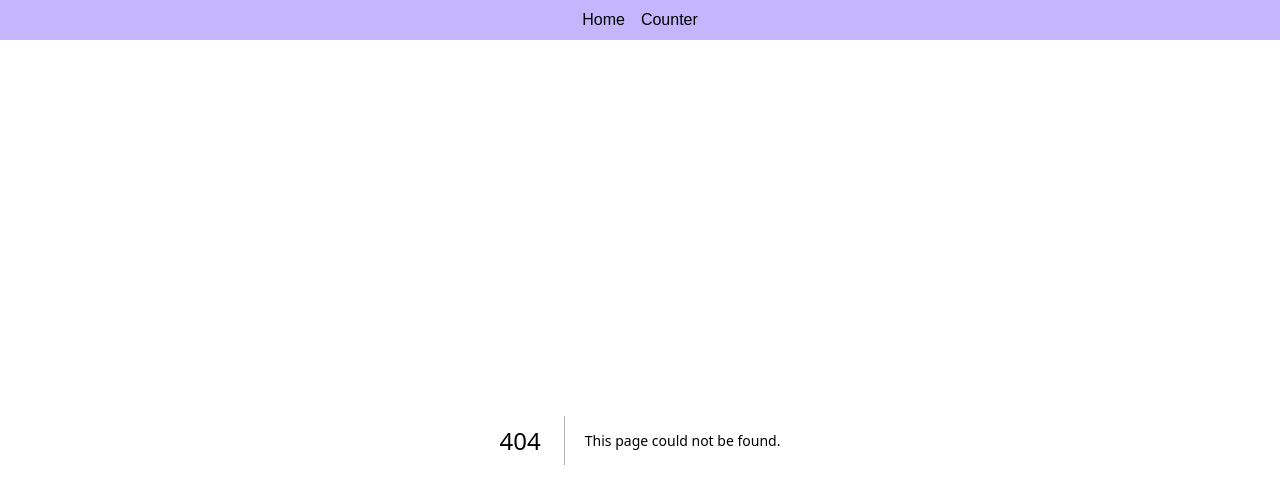
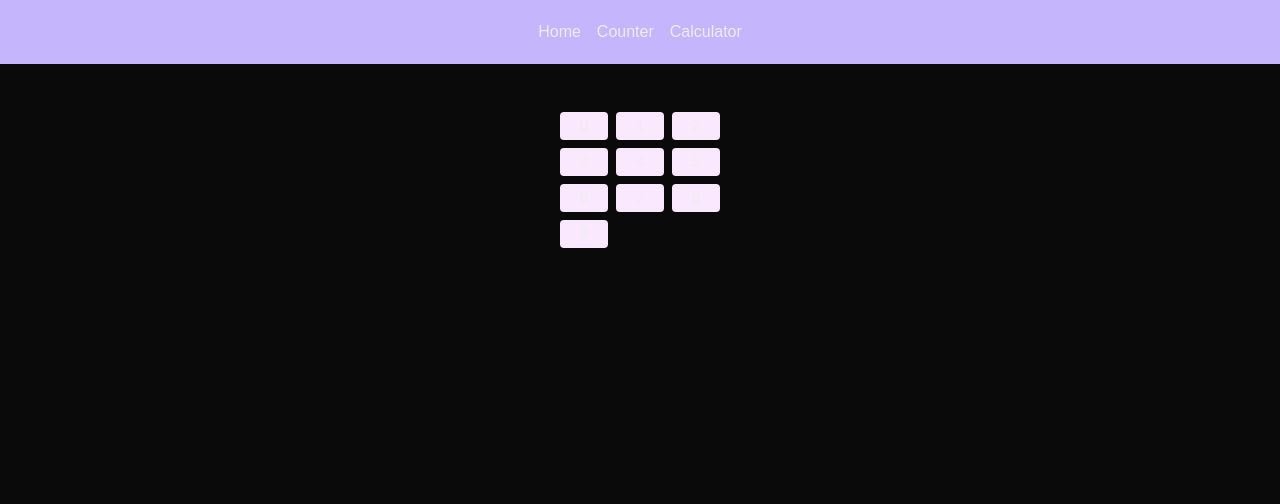
Before and after one commit to brandon-relentnet/ti84-plus-ce, a Next.js app: page /calculator in a window 1280 px wide. Before the commit this address had no page. Shown: the top 504 px of the page. Built offline with nearby package versions, Linux system fonts and the light colour scheme.

Commit message:
Learned to use grid and flex to create a more attractive user interface mimicking the layout of a calculator, then I used what I learned about state previously to log button values to the console.

```diff
--- /dev/null
+++ b/src/app/calculator/page.js
@@ -0,0 +1,10 @@
+import Calculate from "@/components/calculator/Calculator";
+
+export default function CalculatorPage() {
+
+    return (
+        <div>
+            <Calculate />
+        </div>
+    );
+}
--- a/src/app/layout.js
+++ b/src/app/layout.js
@@ -24,7 +24,9 @@ export default function RootLayout({ children }) {
         className={`${geistSans.variable} ${geistMono.variable} antialiased`}
       >
         <Navbar />
+        <div className="mt-28">
         {children}
+        </div>
       </body>
     </html>
   );
--- /dev/null
+++ b/src/components/Button.js
@@ -0,0 +1,11 @@
+export default function ({ children, onClick, value }) {
+    return (
+        <button
+        onClick={onClick}
+        value={value}
+        className="bg-fuchsia-100 border-2 border-transparent hover:border-fuchsia-300 transition duration-150 active:border-fuchsia-500 rounded active:scale-110"
+        >
+            {children}
+        </button>
+    );
+}
--- /dev/null
+++ b/src/components/calculator/Calculator.js
@@ -0,0 +1,16 @@
+"use client";
+
+import CalculatorButton from "./CalculatorButtons";
+
+
+const numbers = Array.from(Array(10).keys());
+
+export default function Calculate() {
+    const handleClick = (event) => {
+        console.log(event.target.value);
+    }
+
+    return(
+        <CalculatorButton numbers={numbers} onClick={handleClick} />
+    );
+}
--- /dev/null
+++ b/src/components/calculator/CalculatorButtons.js
@@ -0,0 +1,12 @@
+import Button from "../Button"
+
+export default function CalculatorButton({ numbers, onClick }) {
+
+    return (
+        <div className="grid grid-cols-3 mx-auto w-40 gap-2">
+            {numbers.map((number) => (
+                <Button onClick={onClick} key={number} value={number}>{number}</Button>
+            ))}
+        </div>
+    )
+}
--- a/src/components/counter/Counter.js
+++ b/src/components/counter/Counter.js
@@ -1,7 +1,7 @@
 "use client";
 
 import { useState } from 'react';
-import Button from './Button';
+import Button from '../Button';
 
 export default function TestComp() {
     const [count, setCount] = useState(0);
@@ -12,7 +12,8 @@ export default function TestComp() {
     return (
         <div>
             <h1>{count}</h1>
-            <Button increase={handleIncrease} decrease={handleDecrease} />
+            <Button onClick={handleIncrease}>+</Button>
+            <Button onClick={handleDecrease}>-</Button>
         </div>
 
     );
--- a/src/components/navbar/Navbar.js
+++ b/src/components/navbar/Navbar.js
@@ -2,17 +2,18 @@ import Link from "next/link";
 
 const endpoints = [
     { name: "Home", path: "/" },
-    { name: "Counter", path: "/counter" }
+    { name: "Counter", path: "/counter" },
+    { name: "Calculator", path: "/calculator" }
 ];
 
 export default function Navbar() {
     return (
-        <nav className="flex justify-center bg-violet-300">
+        <nav className="fixed top-0 w-full flex justify-center items-center h-16 bg-violet-300">
             {endpoints.map((point) => (
                 <Link
                     key={point.name}
                     href={point.path}
-                    className="p-2 hover:underline"
+                    className="m-2 hover:underline"
                 >
                     {point.name}
                 </Link>
```
